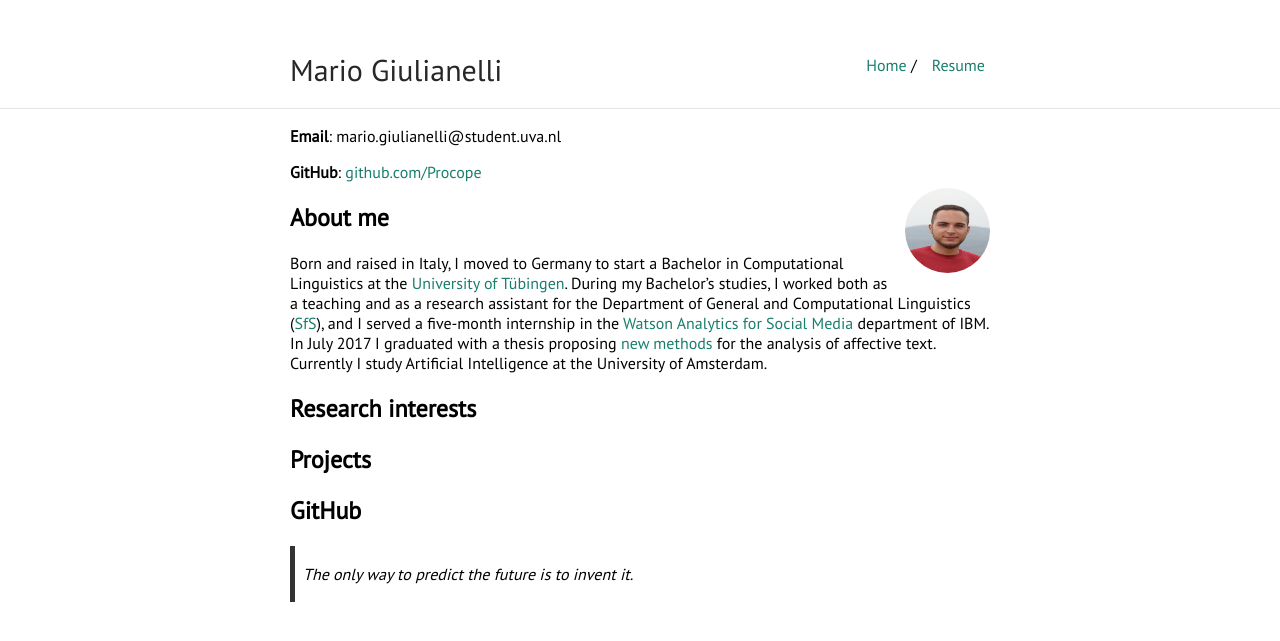
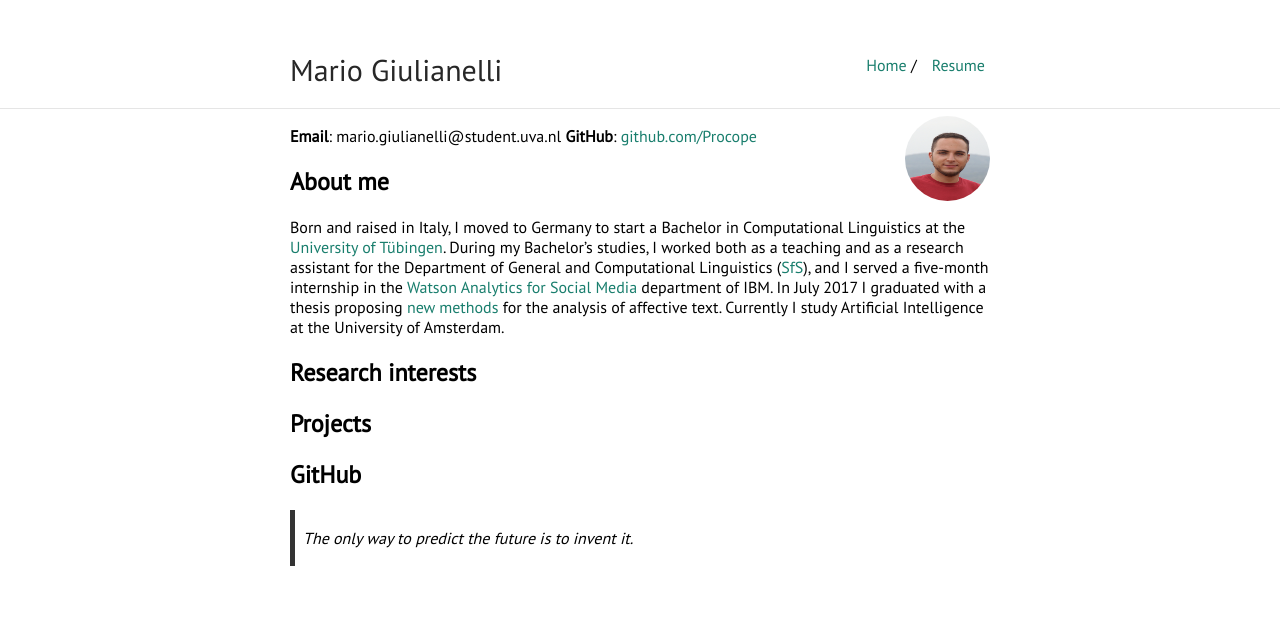
Before and after one commit to glnmario/glnmario.github.io, a Jekyll site: the page built from index.md, in a window 1280 px wide. Shown: the top 641 px of the page. Built offline with Jekyll 4.4.1, drawn with Linux system fonts in a browser that asks for light colours.

Commit message:
Update index.md

```diff
--- a/index.md
+++ b/index.md
@@ -3,10 +3,10 @@ layout: default
 ---
 
 **Email**: mario.giulianelli@student.uva.nl
-
+<img class="profile-picture" src="me.JPG">
 **GitHub**: [github.com/Procope]()
 
-<img class="profile-picture" src="me.JPG">
+
 
 ## About me
 Born and raised in Italy, I moved to Germany to start a Bachelor in Computational Linguistics at the [University of Tübingen](https://www.uni-tuebingen.de/en/university/profile/history-of-the-university.html).
```
